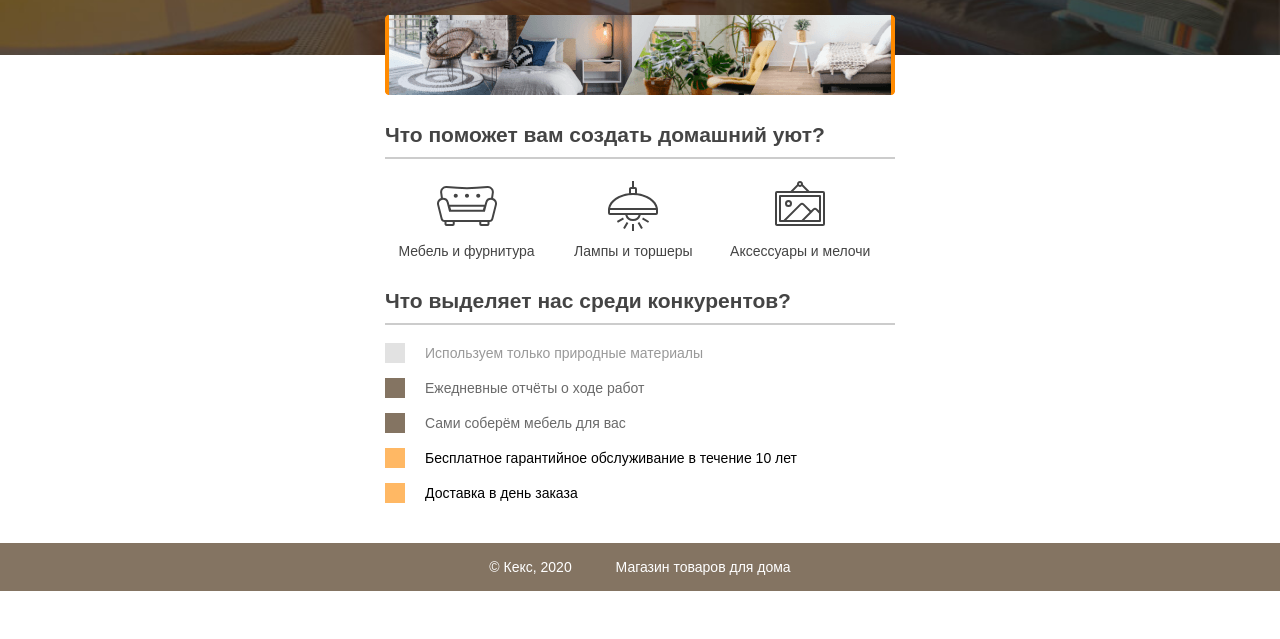
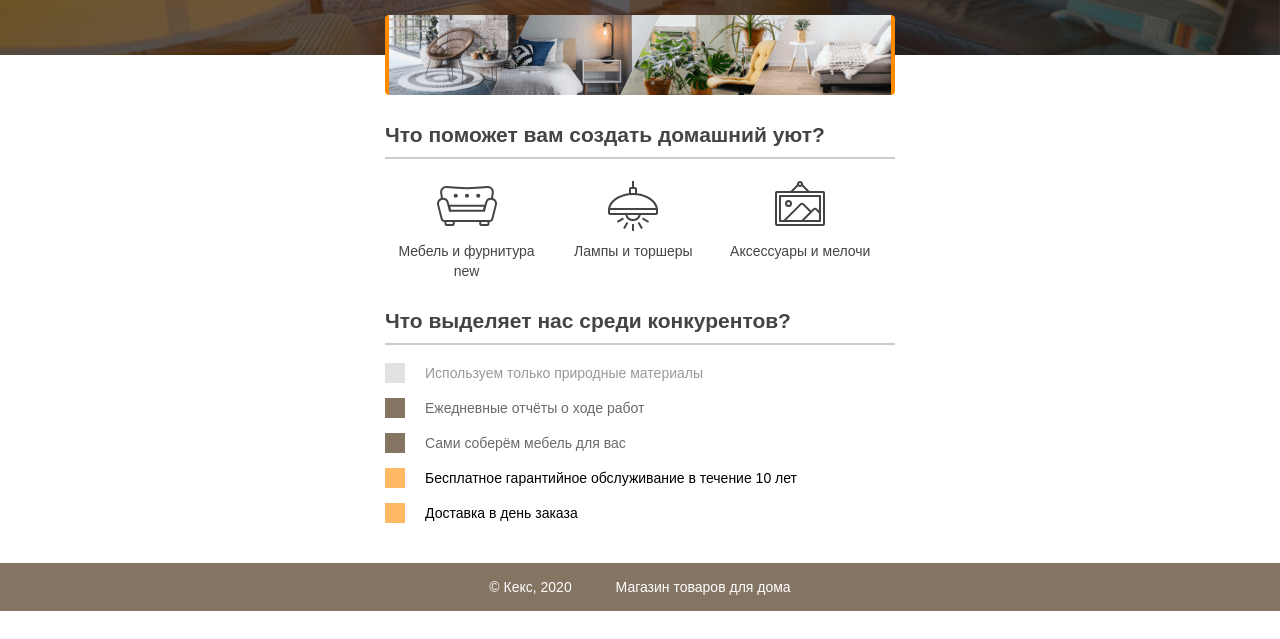
Before and after one commit to miho57/miho57.github.io, a plain HTML site: page index.html in a window 1280 px wide. Shown: the part 161-800 px from the top of the page. Drawn offline with Linux system fonts and the light colour scheme; files whose address does not match are found by name.

Commit message:
Add files via upload

```diff
--- a/index.html
+++ b/index.html
@@ -19,6 +19,7 @@
       <p class="feature-furniture">Мебель и фурнитура</p>
       <p class="feature-lighting">Лампы и торшеры</p>
       <p class="feature-accessories">Аксессуары и мелочи</p>
+         <p class="feature-new">new</p>
     </section>
 
     <section class="advantages">
```
